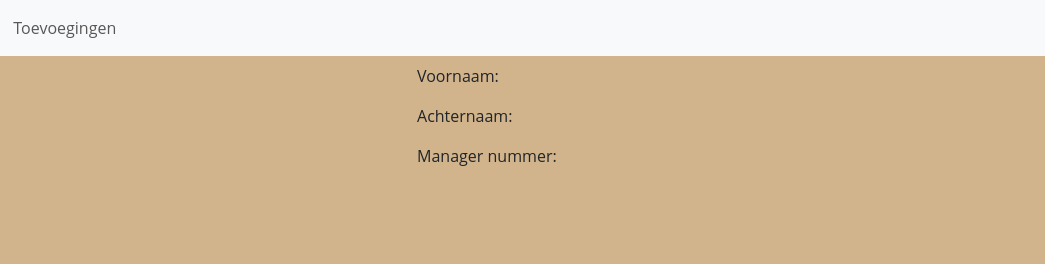
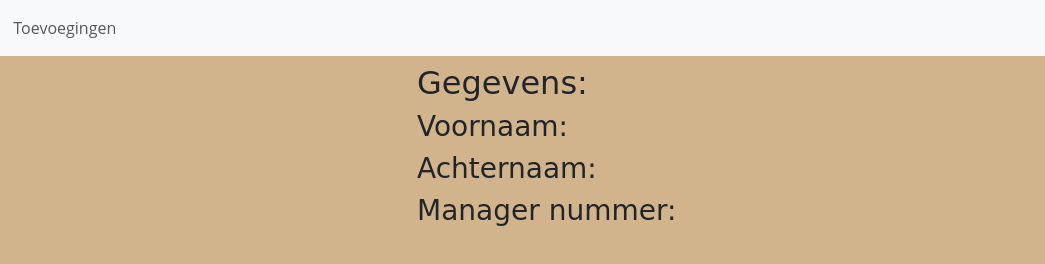
Before and after one commit to MichielKuyken/dierentuin_website, a plain HTML site: page manager.html in a window 1280 px wide. Shown: the full height of the page, 235-1280 px from the left. Drawn offline with nearby package versions, Linux system fonts and the light colour scheme; no server answers.

Commit message:
website added

```diff
--- a/manager.html
+++ b/manager.html
@@ -57,9 +57,10 @@
             <img id="foto" alt="manager">
         </div>
         <div class="col">
-            <p>Voornaam: <span id="voornaam"></span></p>
-            <p>Achternaam: <span id="achternaam"></span></p>
-            <p>Manager nummer: <span id="manager_nummer"></span></p>
+           <h2>Gegevens: </h2>
+            <h3>Voornaam: <span id="voornaam"></span></h3>
+            <h3>Achternaam: <span id="achternaam"></span></h3>
+            <h3>Manager nummer: <span id="manager_nummer"></span></h3>
         </div>
     </div>
 </div>
```
